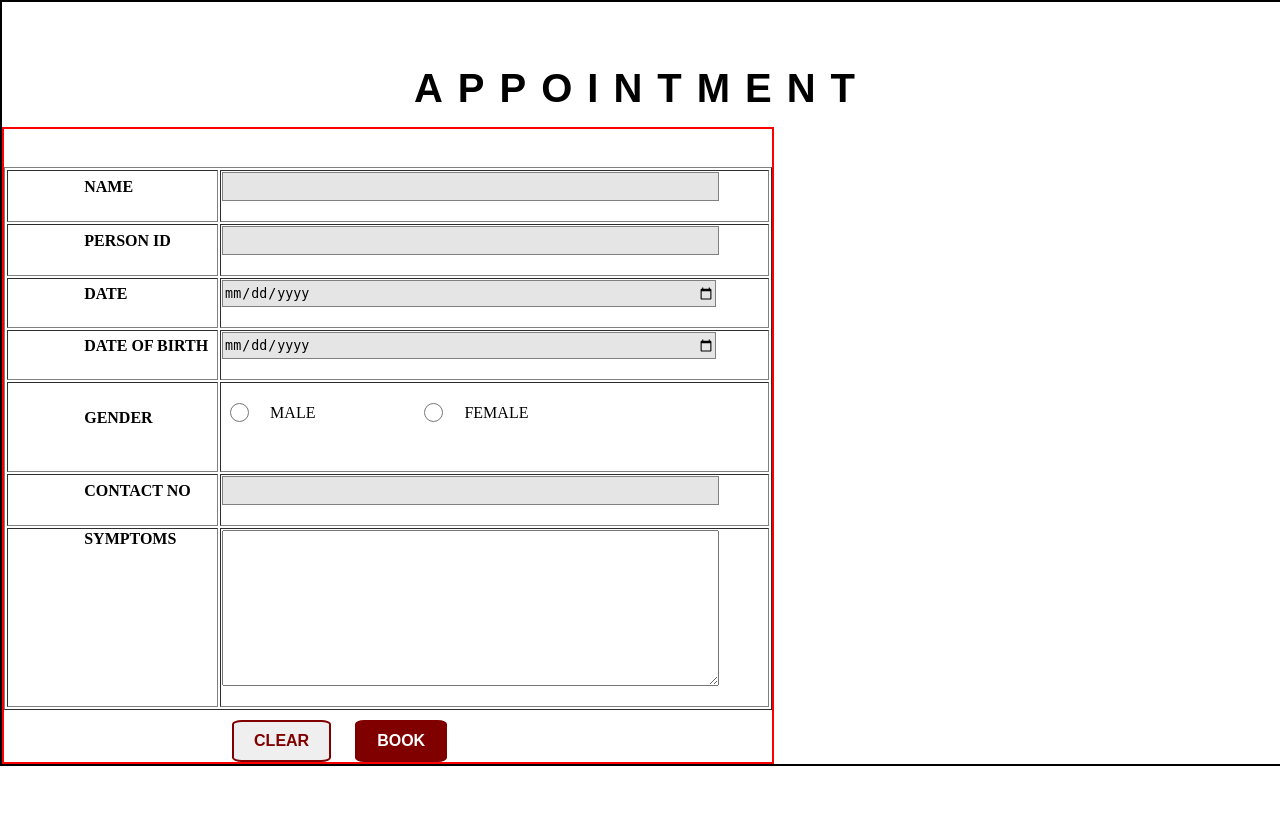
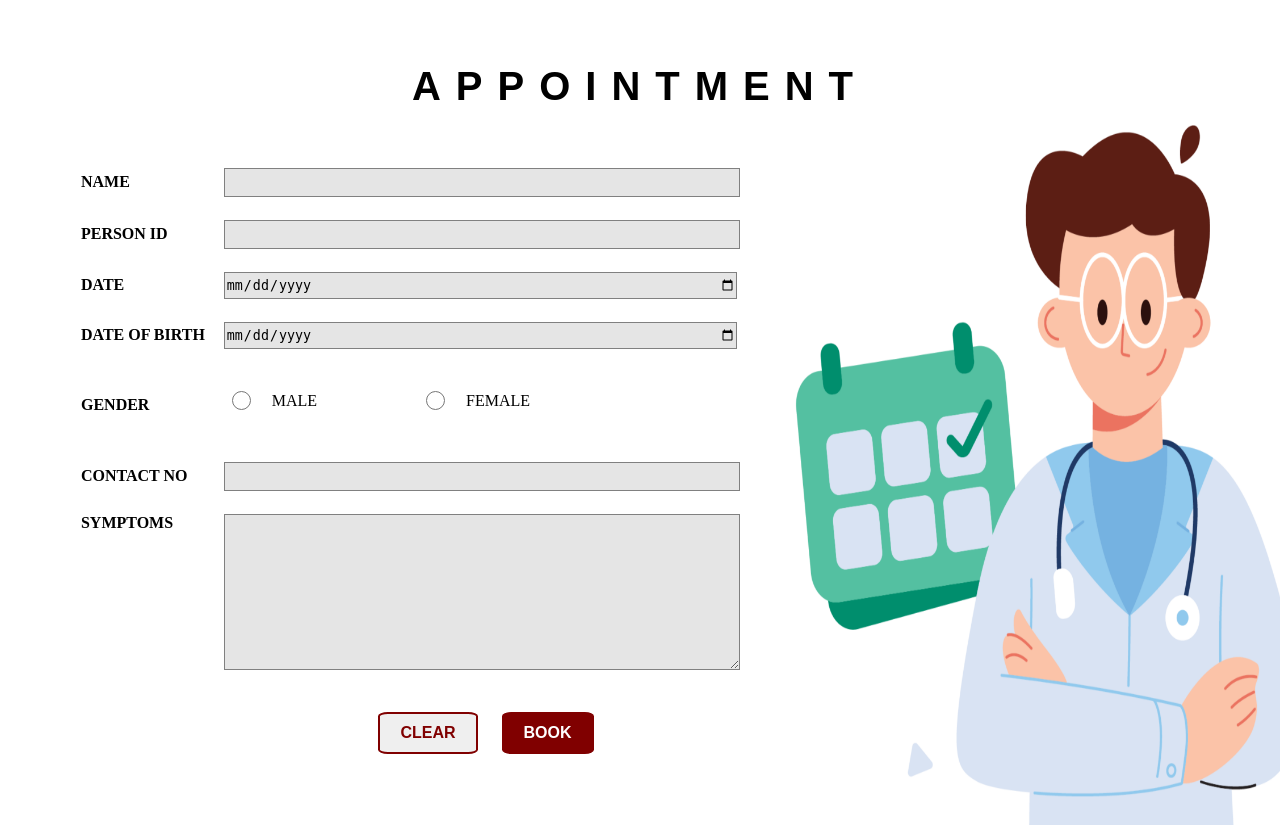
Before and after one commit to Udavith-Reshanjana/Website-of-University-Medical-Center, a PHP site: page /Feedback.html in a window 1280 px wide. Before the commit the page ends 766 px from the top, so only its background shows below. Run offline with PHP 8.4, Linux system fonts and the light colour scheme.

Commit message:
appointment finished

```diff
--- a/Feedback.html
+++ b/Feedback.html
@@ -3,7 +3,7 @@
 <head>
     <meta charset="UTF-8">
     <meta name="viewport" content="width=device-width, initial-scale=1.0">
-    <title>FEEDBACK</title>
+    <title>APPOINTMENT</title>
     <link rel="icon" href="images\logo.png">
     <link rel="stylesheet" href="style.css">
     <style></style>
@@ -20,7 +20,7 @@
         	<form action="/appointment.php" name="appointmentform" onsubmit="">
 
 				<div class="appoinmentcontainer">
-					<table class="feedbackCont1" border="1">
+					<table class="feedbackCont1" >
 						<tr>
 							<th id="feedbackTopic">NAME</th>
 							<td><input type="text" name="Name" id="Name"></td>
@@ -61,16 +61,19 @@
 							<td><textarea name="symptoms" id="symptoms" rows="10"></textarea></td>
 						</tr>
 					</table>
-					<div class="buttons">
+
+				</div>
+				<div class="buttons">
 					<button type="button" id="clearButton" onclick="">CLEAR</button>
 					<button type="submit" id="bookButton">BOOK</button>
 				</div>
-				</div>
-
 
 
         	</form>
         </div>
+		<div class="appointmentimg">
+			<img src="images\appointment\3.png" alt="appointmentimg" id="appointmentimg" width="100%" height="100%">
+		</div>
 		</div>
         <?php
 		 	include("php/Footer.php");
--- a/style.css
+++ b/style.css
@@ -452,118 +452,6 @@ span.stext {
     font-weight: bold;
 }
 
-/* appointment */
-.appointmentmain
-{
-    width: 100%;
-	border:2px solid black;
-}
-
-.appointment
-{
-    width: 60%;
-
-}
-
-.Pfheadtext
-{
-    text-align: center;
-    margin-top: 5%;
-}
-
-.appoinmentcontainer
-{
-    width: 100%;
-	border:2px solid red;
-}
-
-.appoinmentcontainer table
-{
-    width: 100%;
-    margin-top: 5%;
-}
-.appoinmentcontainer table th
-{
-
-    text-align: left;
-	padding-left:10%;
-    width: 25%;
-}
-
-#symptoms {
-	vertical-align: top;
-}
-.appoinmentcontainer table td
-{
-    width: 65%;
-}
-.appoinmentcontainer table td input
-{
-    width: 90%;
-    height: 25px;
-    background-color: rgba(0, 0, 0, 0.1);
-    border: 1px solid gray;
-}
-
-textarea {
-	width:90%;
-}
-.appoinmentcontainer table td, .appoinmentcontainer table th
-{
-    padding-bottom: 20px;
-}
-
-.feedbackContContainer2 table
-{
-    width: 100%;
-    border: 1px solid gray;
-    background-color: rgba(0, 0, 0, 0.1);
-    border-collapse: separate;
-    border-spacing: 15px;
-}
-
-table.gender {
-	width: 20%;
-	margin-top: 10px;
-}
-.buttons
-{
-    padding: 10;
-    text-align: center;
-    margin-right: 10%;
-    margin-top: 10px;
-}
-#clearButton, #bookButton
-{
-    font-size: medium;
-    margin-right: 20px;
-    cursor: pointer;
-    border: 2px solid maroon;
-    border-radius: 10%;
-    padding-left: 20px;
-    padding-right: 20px;
-    padding-top: 10px;
-    padding-bottom: 10px;
-    font-weight: bold;
-}
-#clearButton
-{
-    color: maroon;
-}
-#bookButton
-{
-    color: white;
-    background-color: maroon;
-}
-
-div.gender {
-	padding-left:20px;
-	padding-right:100px;
-    }
-
-
-
-
 
 /* doctors */
 
@@ -622,4 +510,127 @@ span.dtext {
 	padding: 0 10% 0 10%;
 }
 
+/* appointment */
+.appointmentmain
+{
+    width: 100%;
+	height:700px;
+}
+
+.appointment
+{
+    width: 62%;
+	float:left;
+	height:100%;
+}
+
+.appointmentimg {
+	height:100%;
+	width:38%;
+	float:left;
+}
+
+.Pfheadtext
+{
+    text-align: center;
+    margin-top: 5%;
+}
+
+.appoinmentcontainer
+{
+    width: 100%;
+	margin:2.5% 0;
+
+}
+
+.appoinmentcontainer table
+{
+    width: 100%;
+    margin-top: 5%;
+}
+.appoinmentcontainer table th
+{
+
+    text-align: left;
+	padding-left:10%;
+    width: 25%;
+}
+
+#symptoms {
+	vertical-align: top;
+}
+.appoinmentcontainer table td
+{
+    width: 65%;
+}
+.appoinmentcontainer table td input
+{
+    width: 90%;
+    height: 25px;
+    background-color: rgba(0, 0, 0, 0.1);
+    border: 1px solid gray;
+}
+
+.appoinmentcontainer textarea
+{
+    width: 90%;
+    background-color: rgba(0, 0, 0, 0.1);
+    border: 1px solid gray;
+}
+
+
+.appoinmentcontainer table td, .appoinmentcontainer table th
+{
+    padding-bottom: 20px;
+}
+
+.feedbackContContainer2 table
+{
+    width: 100%;
+    border: 1px solid gray;
+    background-color: rgba(0, 0, 0, 0.1);
+    border-collapse: separate;
+    border-spacing: 15px;
+}
+
+table.gender {
+	width: 20%;
+	margin-top: 10px;
+}
+.buttons
+{
+
+    text-align: center;
+    margin-right: -25%;
+    margin-top: 10px;
+}
+#clearButton, #bookButton
+{
+    font-size: medium;
+    margin-right: 20px;
+    cursor: pointer;
+    border: 2px solid maroon;
+    border-radius: 10%;
+    padding-left: 20px;
+    padding-right: 20px;
+    padding-top: 10px;
+    padding-bottom: 10px;
+    font-weight: bold;
+}
+#clearButton
+{
+    color: maroon;
+}
+#bookButton
+{
+    color: white;
+    background-color: maroon;
+}
+
+div.gender {
+	padding-left:20px;
+	padding-right:100px;
+    }
+
+
 /* main */
```
Also changed, not shown: images/appointment/3.png (added).
